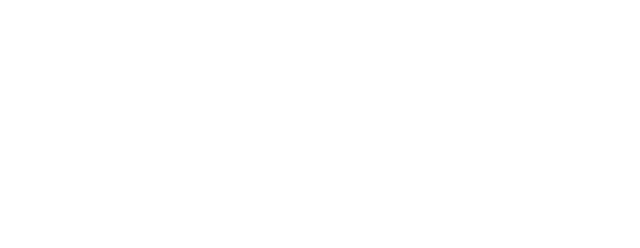
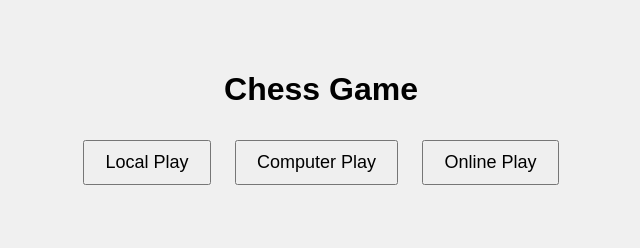
Before and after one commit to Davion/instant-chess, a plain HTML site: page index.html in a window 1280 px wide. Shown: the whole page, without its empty margins (319-959 px from the left). Drawn offline with Linux system fonts and the light colour scheme.

Commit message:
Changed project folder structure and created basic homepage structures

```diff
--- a/index.html
+++ b/index.html
@@ -1,14 +1,20 @@
 <!DOCTYPE html>
 <html lang="en">
 <head>
-    <meta charset="UTF-8">
-    <meta name="viewport" content="width=device-width, initial-scale=1.0">
-    <title>InstantChess</title>
-
-    <link rel="stylesheet" href="style.css">
+  <meta charset="UTF-8">
+  <meta name="viewport" content="width=device-width, initial-scale=1.0">
+  <link rel="stylesheet" href="styles/styles.css">
+  <title>Chess Game</title>
 </head>
 <body>
-
-    <script src="script.js" ></script>
+  <div id="home">
+    <h1>Chess Game</h1>
+    <div id="mode-selection">
+      <button onclick="startLocalGame()">Local Play</button>
+      <button onclick="startComputerGame()">Computer Play</button>
+      <button onclick="startOnlineGame()">Online Play</button>
+    </div>
+  </div>
+  <script src="scripts/script.js"></script>
 </body>
 </html>
--- /dev/null
+++ b/scripts/script.js
@@ -0,0 +1,19 @@
+// Define functions to start different game modes
+function startLocalGame() {
+  window.location.href = 'pages/localPlay.html';
+}
+
+function startComputerGame() {
+  window.location.href = 'pages/computerPlay.html';
+}
+
+function startOnlineGame() {
+  window.location.href = 'pages/onlinePlay.html';
+}
+
+// Define functions to navigate between pages
+function goToHome() {
+  window.location.href = '../index.html';
+}
+
+// Add more functions as needed for specific page actions
--- /dev/null
+++ b/styles/styles.css
@@ -0,0 +1,22 @@
+/* Add basic styles for the pages */
+body {
+  font-family: 'Arial', sans-serif;
+  margin: 0;
+  padding: 0;
+  background-color: #f0f0f0;
+}
+
+#home,
+#local-play,
+#computer-play,
+#online-play {
+  text-align: center;
+  padding: 50px;
+}
+
+#mode-selection button {
+  font-size: 18px;
+  padding: 10px 20px;
+  margin: 10px;
+  cursor: pointer;
+}
```
Also changed, not shown: pages/computerPlay.html (added, +18 -0 lines), pages/localPlay.html (added, +18 -0 lines), pages/onlinePlay.html (added, +18 -0 lines), script.js (deleted), style.css (deleted).
